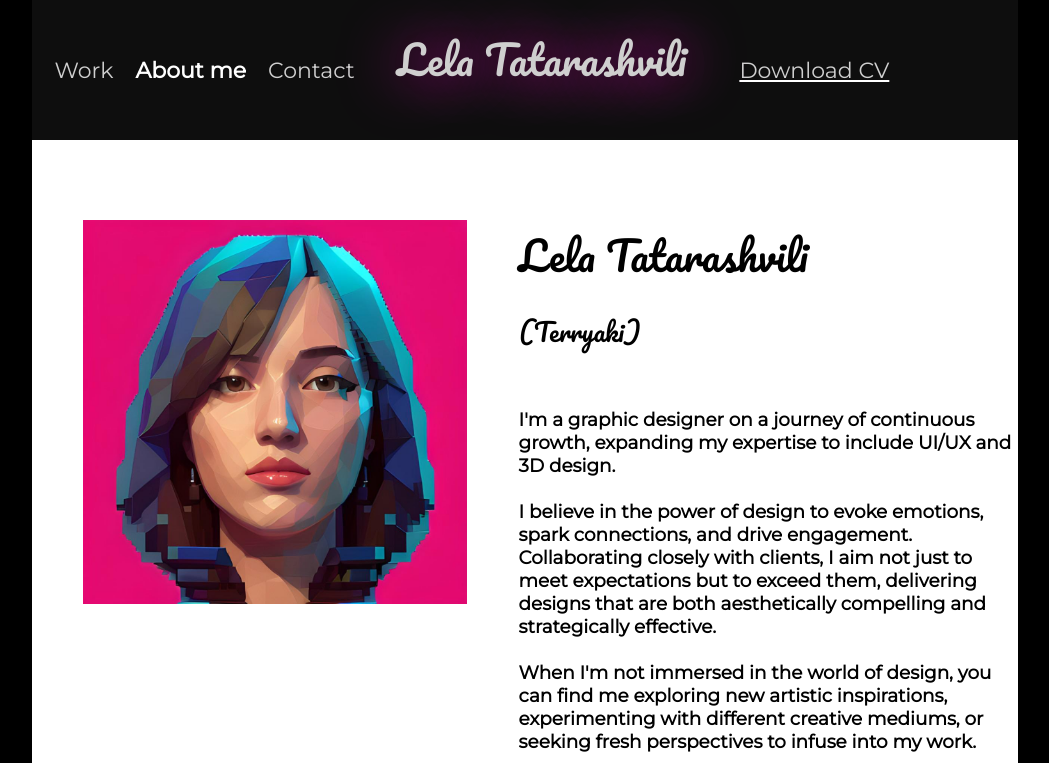
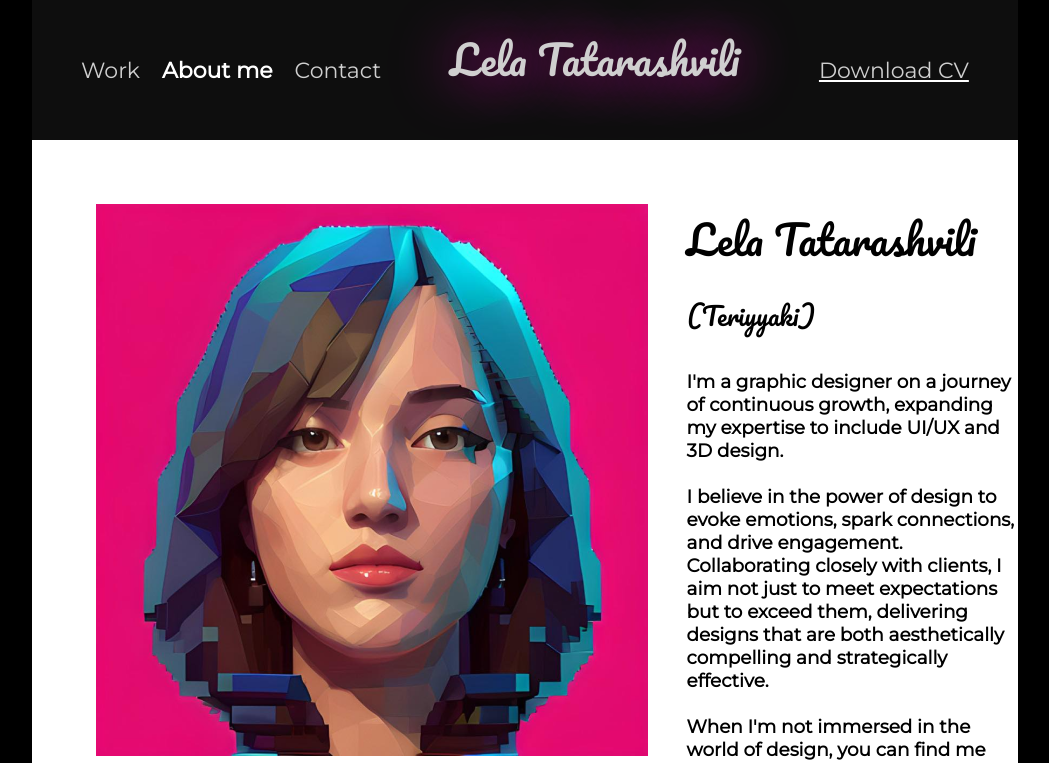
Before and after one commit to AvtoTheThird/lela.ge, a plain HTML site: page components/contact.html in a window 1280 px wide. Shown: the top 763 px of the page, without its empty margins (115-1164 px from the left). Drawn offline with Linux system fonts and the light colour scheme.

Commit message:
modified:   components/contact.html 	modified:   style.css

```diff
--- a/components/contact.html
+++ b/components/contact.html
@@ -29,11 +29,12 @@
         <a href="../fotos/Lela_Tatarashvili_CV_Eng.pdf" download>Download CV</a>
       </h3>
     </div>
-    <div class="info" class="about">
-      <img class="lela" src="../fotos/lela.png" alt="" />
+    <div class="info">
+      <img class="" src="../fotos/lela.png" alt="" />
       <div class="text">
-        <p class="name">
-          Lela Tatarashvili <span class="name substring2">(Terryaki)</span>
+        <p class="name" style="width: 100%; padding-bottom: 0px">
+          Lela Tatarashvili
+          <span class="name" style="font-size: 25px">(Teriyyaki)</span>
         </p>
         <br />
         <p class="paragtaph rat">
@@ -57,7 +58,9 @@
     </div>
 
     <div class="certifications">
-      <h1 class="name">Certifications / Skills</h1>
+      <h1 class="name" style="width: 100%; padding-top: 25px">
+        Certifications / Skills
+      </h1>
       <img class="skills" src="../fotos/Skills.png" alt="" />
     </div>
   </body>
--- a/style.css
+++ b/style.css
@@ -171,7 +171,7 @@ body {
   color: rgb(202, 20, 126);
 }
 .AAAAAA {
-  margin-left: 70px;
+  margin-left: 2vw;
 }
 .contact-link {
   justify-content: space-between;
@@ -182,16 +182,17 @@ body {
   color: black;
   border-radius: 15px;
   height: 8vh;
-  width: 15vw;
+  width: 13vw;
   margin-top: 1rem;
 }
 .ebee {
+  width: 35vw;
   display: flex;
   flex-wrap: wrap;
   gap: 1rem;
 }
 .down {
-  width: 20vw;
+  /* width: 20vw; */
   font-weight: 100;
   text-decoration: underline;
 }
@@ -243,16 +244,20 @@ a {
   color: #cfcfcf;
 }
 .info {
-  padding-top: 10vh;
+  display: flex;
+  /* justify-content: space-evenly; */
+  padding-left: 5vw;
+  gap: 3vw;
+  padding-top: 8vh;
   background-color: white;
   display: flex;
   color: black;
 }
 .lela {
-  width: 30vw;
-  height: 30vw;
+  width: 25vw;
+  height: 25vw;
   /* border-radius: 100%; */
-  padding: 0px 4vw;
+  padding-right: 2vw;
 }
 
 .text {
```
